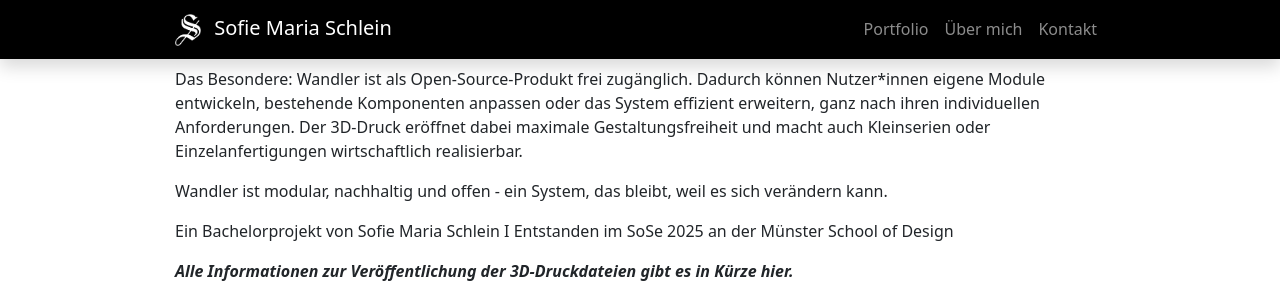
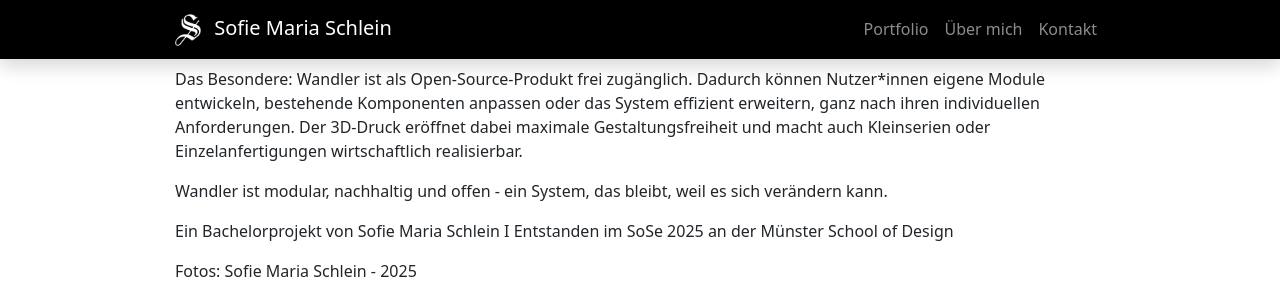
Before and after one commit to sofiesch/sofiesch.github.io, a Jekyll site: the page built from projects/project_0_wandler.md, in a window 1280 px wide and 900 px high, scrolled down 543 px, cut to the strip 0-299 px from the top of the window. Built offline with Jekyll 4.4.1, drawn with Linux system fonts in a browser that asks for light colours.

Commit message:
Add files via upload

```diff
--- a/projects/project_0_wandler.md
+++ b/projects/project_0_wandler.md
@@ -47,7 +47,4 @@ Wandler ist modular, nachhaltig und offen - ein System, das bleibt, weil es sich
 Ein Bachelorprojekt von Sofie Maria Schlein I Entstanden im SoSe 2025 an der Münster School of Design
 
 
-<b> <i> Alle Informationen zur Veröffentlichung der 3D-Druckdateien gibt es in Kürze hier.
-
-
 Fotos: Sofie Maria Schlein - 2025
```
